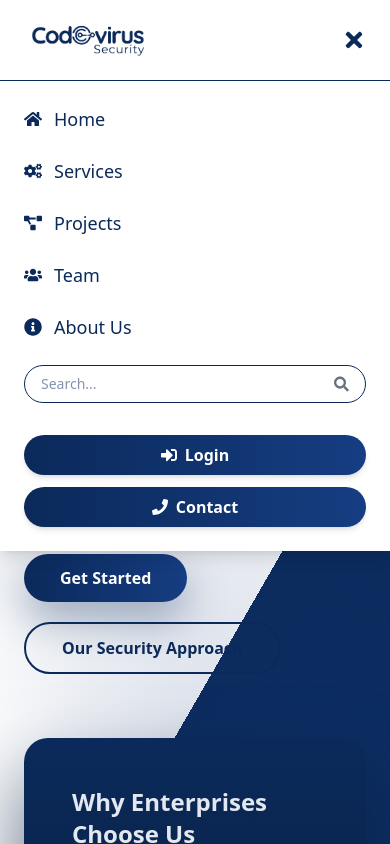
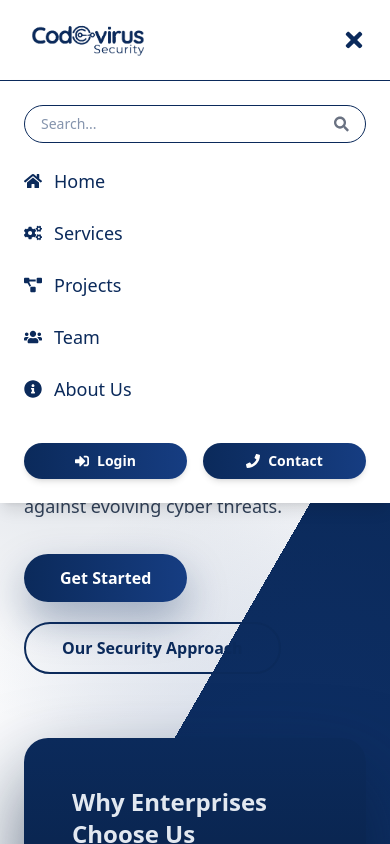
Before and after one commit to Anshika1820/codevirussec, a React app: page / in a window 390 px wide. Both pictures are taken after a click on the button 354 px from the left and 40 px from the top of the page. Shown: the top 844 px of the page. Built offline with nearby package versions, Linux system fonts and the light colour scheme; the HTML template or start-up script is replaced by a standard one.

Commit message:
Update Navbar.jsx

```diff
--- a/src/Components/Navbar.jsx
+++ b/src/Components/Navbar.jsx
@@ -129,23 +129,11 @@ const Navbar = () => {
       </nav>
 
       {/* MOBILE MENU */}
+      {/* MOBILE MENU */}
 {open && (
   <div className="md:hidden bg-white border-t px-6 py-6 space-y-6 text-[#0b2a5b] font-medium shadow-lg">
 
-          {/* Mobile Links */}
-          {menuItems.map((item) => (
-            <NavLink
-              key={item.name}
-              to={item.path}
-              onClick={() => setOpen(false)}
-              className="flex items-center gap-3 text-lg"
-            >
-              {item.icon}
-              {item.name}
-            </NavLink>
-          ))}
-
-          {/* Mobile Search */}
+    {/* 🔍 Search at Top */}
     <div className="flex items-center border rounded-full px-4 py-2">
       <input
         type="text"
@@ -161,22 +149,44 @@ const Navbar = () => {
       />
     </div>
 
-          {/* Mobile Buttons */}
-          <div className="flex flex-col gap-3 pt-2">
-            <NavLink to="/login" onClick={() => setOpen(false)}>
-              <button className="w-full flex items-center justify-center gap-2 px-4 py-2 rounded-full bg-gradient-to-r from-[#0b2a5b] to-[#163d82] text-white font-semibold shadow-md">
+    {/* 📌 Mobile Links */}
+    {menuItems.map((item) => (
+      <NavLink
+        key={item.name}
+        to={item.path}
+        onClick={() => setOpen(false)}
+        className="flex items-center gap-3 text-lg"
+      >
+        {item.icon}
+        {item.name}
+      </NavLink>
+    ))}
+
+    {/* 🔘 Small Side-by-Side Buttons */}
+    <div className="flex gap-4 pt-4">
+      <NavLink
+        to="/login"
+        onClick={() => setOpen(false)}
+        className="flex-1"
+      >
+        <button className="w-full flex items-center justify-center gap-2 px-3 py-2 rounded-full bg-gradient-to-r from-[#0b2a5b] to-[#163d82] text-white text-sm font-semibold shadow-md">
           <FaSignInAlt />
           Login
         </button>
       </NavLink>
 
-            <NavLink to="/contact" onClick={() => setOpen(false)}>
-              <button className="w-full flex items-center justify-center gap-2 px-4 py-2 rounded-full bg-gradient-to-r from-[#0b2a5b] to-[#163d82] text-white font-semibold shadow-md">
+      <NavLink
+        to="/contact"
+        onClick={() => setOpen(false)}
+        className="flex-1"
+      >
+        <button className="w-full flex items-center justify-center gap-2 px-3 py-2 rounded-full bg-gradient-to-r from-[#0b2a5b] to-[#163d82] text-white text-sm font-semibold shadow-md">
           <FaPhone />
           Contact
         </button>
       </NavLink>
     </div>
+
   </div>
 )}
     </header>
```
Lines whose indentation alone changed are shown as unchanged.
